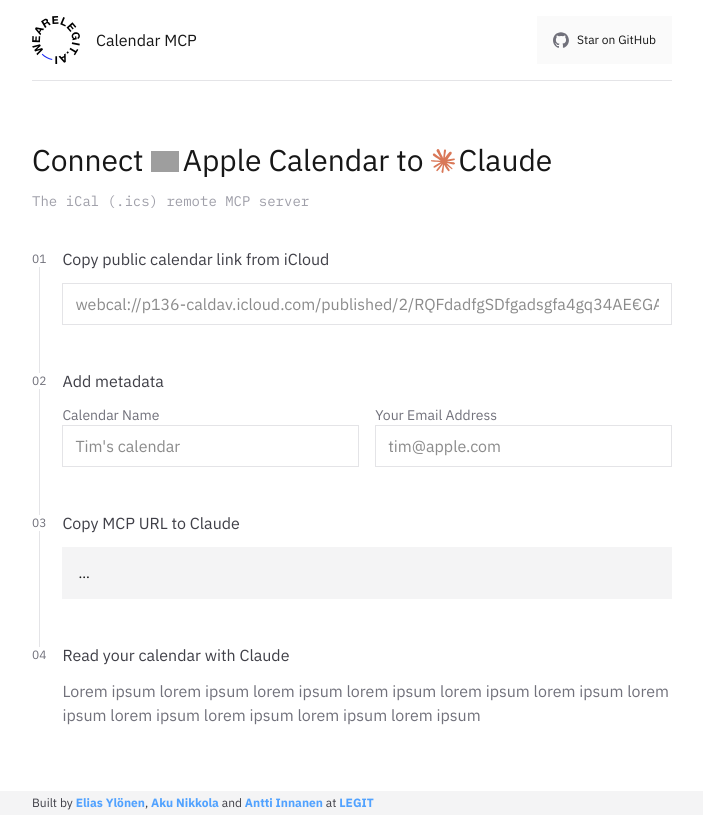
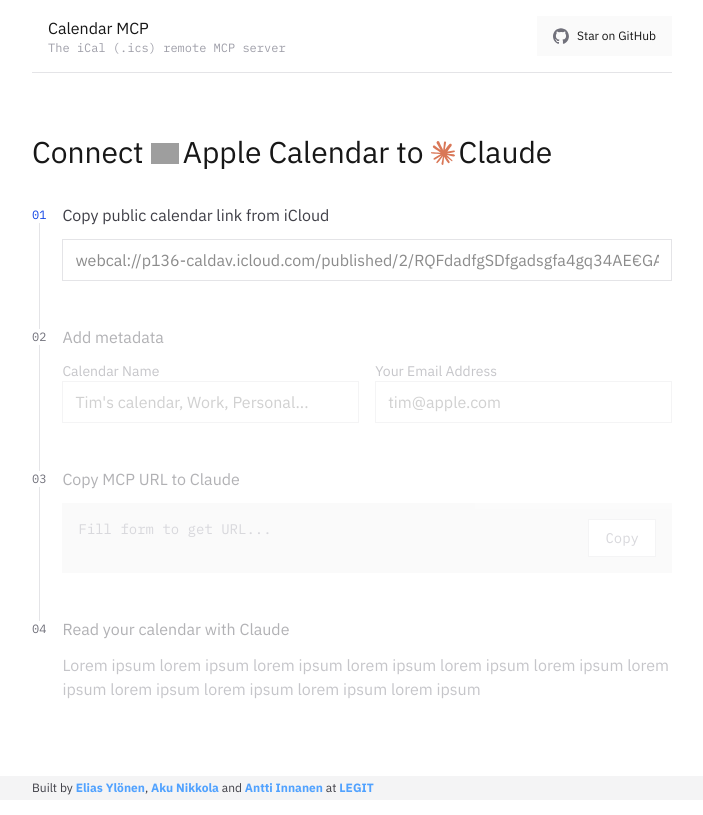
Before and after one commit to Legit-AI/calendar-mcp, a Next.js app: page / in a window 1280 px wide. Shown: the whole page, without its empty margins (288-991 px from the left). Built offline with nearby package versions, Linux system fonts and the light colour scheme; grey boxes are pictures that could not be loaded.

Commit message:
Improve steps

```diff
--- a/src/app/Header.tsx
+++ b/src/app/Header.tsx
@@ -7,8 +7,13 @@
     <div className="flex-1 px-4 max-w-2xl">
       <div className="py-4 flex-1 flex justify-between border-b border-zinc-200">
         <Link href="/" className="flex items-center">
-          <LegitLogo className="w-12 h-12" />
-          <div className="pl-4">Calendar MCP</div>
+          {/*<LegitLogo className="w-12 h-12" />*/}
+          <div className="flex flex-col pl-4">
+            <div className="">Calendar MCP</div>
+            <div className="font-[family-name:var(--font-ibm-plex-mono)] text-zinc-400 text-xs">
+              The iCal (.ics) remote MCP server
+            </div>
+          </div>
         </Link>
         <Link
           className="flex items-center px-4 bg-zinc-50 hover:bg-zinc-100 transition-colors duration-500"
--- a/src/app/HeroSection.tsx
+++ b/src/app/HeroSection.tsx
@@ -15,8 +15,5 @@
       Apple Calendar to <ClaudeLogo className="w-6 h-6 inline -mt-1 mr-1" />
       Claude
     </h1>
-    <div className="font-[family-name:var(--font-ibm-plex-mono)] text-zinc-400 text-sm pt-4">
-      The iCal (.ics) remote MCP server
-    </div>
   </section>
 );
--- a/src/app/StepsSection.tsx
+++ b/src/app/StepsSection.tsx
@@ -2,9 +2,9 @@
 
 import {
   DetailedHTMLProps,
-  HTMLProps,
   InputHTMLAttributes,
   PropsWithChildren,
+  useEffect,
   useState,
 } from "react";
 import z from "zod";
@@ -30,15 +30,27 @@
   title,
   children,
   isLast,
-}: PropsWithChildren & { number: number; title: string; isLast?: boolean }) => (
+  isDisabled,
+  isActive,
+}: PropsWithChildren & {
+  number: number;
+  title: string;
+  isLast?: boolean;
+  isDisabled?: boolean;
+  isActive?: boolean;
+}) => (
   <div className="flex">
     <div className="flex flex-col pr-4">
-      <div className="text-xs uppercase text-zinc-500 font-[family-name:var(--font-ibm-plex-mono)">
+      <div
+        className={`text-xs uppercase font-[family-name:var(--font-ibm-plex-mono)] transition-all duration-500 ${isActive ? "text-blue-700" : "text-zinc-500"}`}
+      >
         0{number}
       </div>
       {!isLast && <div className="m-auto flex-1 w-[1px] bg-zinc-200" />}
     </div>
-    <div className={`flex-1 flex flex-col ${isLast ? "" : "pb-12"}`}>
+    <div
+      className={`flex-1 flex flex-col transition-all duration-500 ${isLast ? "" : "pb-12"} ${isDisabled ? "opacity-40" : ""}`}
+    >
       <h2 className="text-zinc-700 leading-none pb-4">{title}</h2>
       {children}
     </div>
@@ -50,8 +62,14 @@
   const [calendarName, setCalendarName] = useState("");
   const [email, setEmail] = useState("");
   const [isCopied, setIsCopied] = useState(false);
+  const [isMcpUrlChanging, setIsMcpUrlChanging] = useState(false);
 
   const { success: isIcsUrlValid } = z.string().url().safeParse(icsUrl);
+  const { success: isCalendarNameValid } = z
+    .string()
+    .min(1)
+    .safeParse(calendarName);
+  const { success: isEmailValid } = z.string().email().safeParse(email);
 
   const mcpUrl = `${
     process.env.VERCEL_PROJECT_PRODUCTION_URL ?? "http://localhost:3000/"
@@ -59,60 +77,87 @@
   ${encodeURIComponent(email)}icsUrl=
   ${encodeURIComponent(icsUrl)}`;
 
-  const isMcpUrlRegenerating = false; // TODO: Should be true for 500ms after any field changes
-
   const isMcpUrlVisible =
-    isIcsUrlValid && calendarName && email && !isMcpUrlRegenerating;
-
-  // TODO: Add step by step disabled steps
+    isIcsUrlValid && isCalendarNameValid && isEmailValid && !isMcpUrlChanging;
 
   return (
     <section className="px-4 pb-16 w-full flex flex-col max-w-2xl">
-      <Step number={1} title="Copy public calendar link from iCloud">
+      <Step
+        isActive={!isIcsUrlValid}
+        number={1}
+        title="Copy public calendar link from iCloud"
+      >
         <Input
           placeholder="webcal://p136-caldav.icloud.com/published/2/RQFdadfgSDfgadsgfa4gq34AE€GAEFGASDFGArgADF_ASdfgadsfgAFdGAhgtrwf"
-          onChange={(event) => setIcsUrl(event.target.value)}
+          onChange={(event) => {
+            setIcsUrl(event.target.value);
+            setIsMcpUrlChanging(true);
+          }}
         />
       </Step>
-      <Step number={2} title="Add metadata">
+      <Step
+        isActive={isIcsUrlValid && (!isCalendarNameValid || !isEmailValid)}
+        isDisabled={!isIcsUrlValid}
+        number={2}
+        title="Add metadata"
+      >
         <div className="flex">
           <div className="flex-1 flex flex-col pr-4">
             <InputLabel>Calendar Name</InputLabel>
             <Input
-              placeholder={"Tim's calendar"}
-              onChange={(event) => setCalendarName(event.target.value)}
+              placeholder={"Tim's calendar, Work, Personal..."}
+              onChange={(event) => {
+                setCalendarName(event.target.value);
+                setIsMcpUrlChanging(true);
+              }}
             />
           </div>
           <div className="flex-1 flex flex-col">
             <InputLabel>Your Email Address</InputLabel>
             <Input
               placeholder="tim@apple.com"
-              onChange={(event) => setEmail(event.target.value)}
+              onChange={(event) => {
+                setEmail(event.target.value);
+                setIsMcpUrlChanging(true);
+              }}
             />
           </div>
         </div>
       </Step>
-      <Step number={3} title="Copy MCP URL to Claude">
+      <Step
+        isActive={
+          isIcsUrlValid && isCalendarNameValid && isEmailValid && !isCopied
+        }
+        isDisabled={!isIcsUrlValid || !isCalendarNameValid || !isEmailValid}
+        number={3}
+        title="Copy MCP URL to Claude"
+      >
         <div
-          className={`p-4 text-sm flex bg-zinc-100 font-[family-name:var(--font-ibm-plex-mono) transition-all duration-500`}
+          className={`p-4 text-sm flex bg-zinc-100 font-[family-name:var(--font-ibm-plex-mono)] transition-all duration-500 ${isMcpUrlVisible ? "text-zinc-700" : "text-zinc-400"}`}
         >
-          {isMcpUrlVisible ? (
-            <>
-              {mcpUrl}
-              <button
-                className={`cursor-pointer px-4 border border-zinc-200 transition-all active:bg-zinc-100 active:scale-95 ${isCopied ? "bg-zinc-100" : "bg-white hover:bg-zinc-50"}`}
-                onClick={() => setIsCopied(true)}
-              >
-                Copy
-              </button>
-            </>
-          ) : (
-            "..."
-          )}
+          <div className="flex-1">
+            {isIcsUrlValid && isCalendarNameValid && isEmailValid
+              ? mcpUrl
+              : "Fill form to get URL..."}
+          </div>
+          <button
+            className={`cursor-pointer px-4 py-2 border border-zinc-200 transition-all active:bg-zinc-100 active:scale-95 ${isCopied ? "bg-zinc-100" : "bg-white hover:bg-zinc-50"}`}
+            onClick={() => setIsCopied(true)}
+          >
+            Copy
+          </button>
         </div>
         {/* TODO: Instructions how to add a remote MCP to Claude */}
       </Step>
-      <Step isLast number={4} title="Read your calendar with Claude">
+      <Step
+        isLast
+        isActive={
+          isIcsUrlValid && isCalendarNameValid && isEmailValid && isCopied
+        }
+        isDisabled={!isIcsUrlValid || !isCalendarNameValid || !isEmailValid}
+        number={4}
+        title="Read your calendar with Claude"
+      >
         <p className="text-zinc-500">
           Lorem ipsum lorem ipsum lorem ipsum lorem ipsum lorem ipsum lorem
           ipsum lorem ipsum lorem ipsum lorem ipsum lorem ipsum lorem ipsum
```
